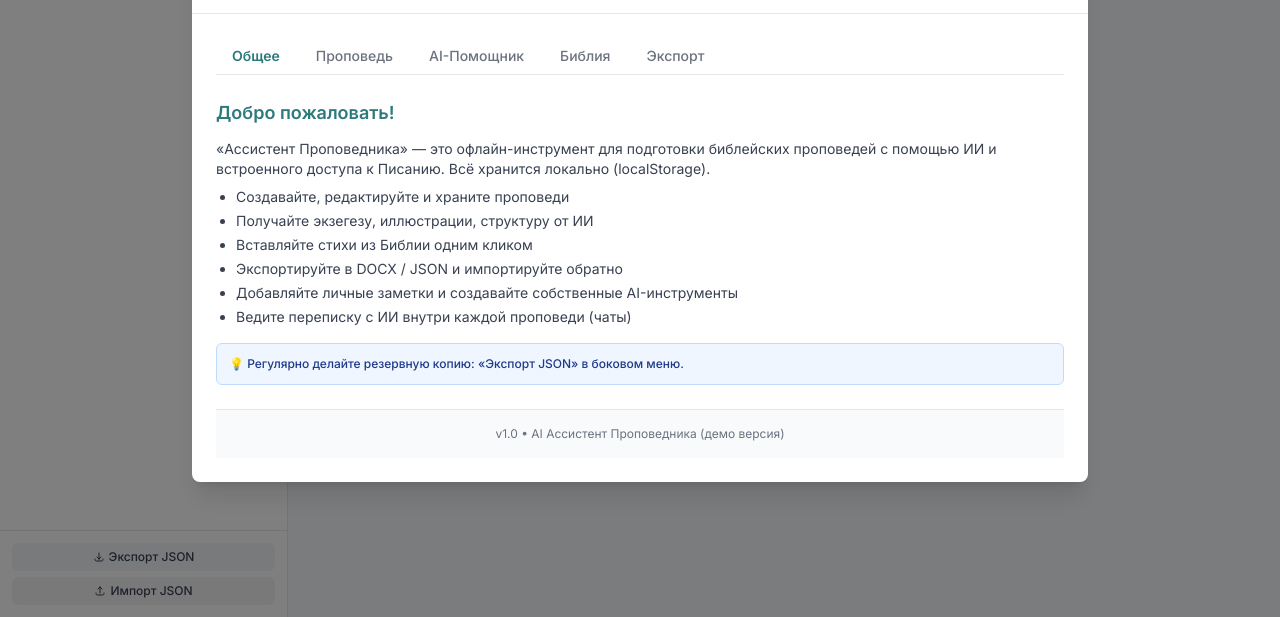
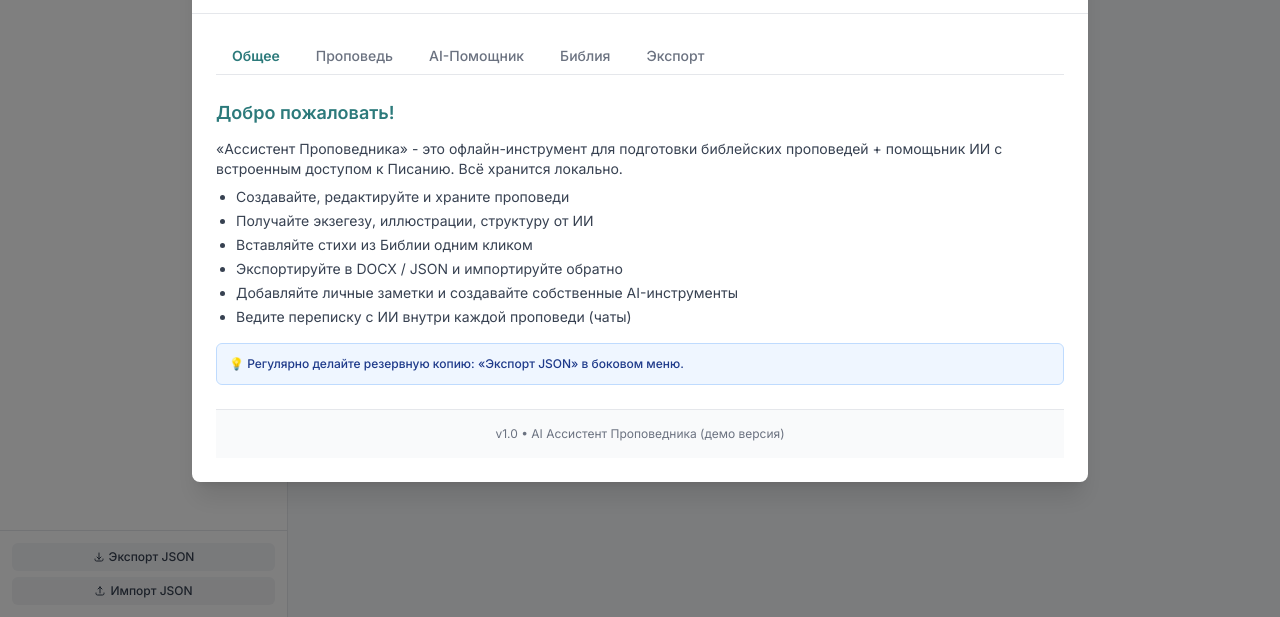
Before and after one commit to christian-word/theological-assistant, a plain HTML site: page index.html in a window 1280 px wide. Both pictures are taken after a click on the button "Помощь". Shown: the part 183-800 px from the top of the page. Drawn offline with nearby package versions, Linux system fonts and the light colour scheme; a script that the page names is missing.

Commit message:
Add files via upload

```diff
--- a/index.html
+++ b/index.html
@@ -757,7 +757,7 @@
   <!-- 1. Общее -->
   <div id="help-overview">
     <h3 class="text-lg font-semibold text-[#2c7a7b] mb-3">Добро пожаловать!</h3>
-    <p>«Ассистент Проповедника» — это офлайн-инструмент для подготовки библейских проповедей с помощью ИИ и встроенного доступа к Писанию. Всё хранится локально (localStorage).</p>
+    <p>«Ассистент Проповедника» - это офлайн-инструмент для подготовки библейских проповедей + помощьник ИИ с встроенным доступом к Писанию. Всё хранится локально.</p>
     <ul class="list-disc pl-5 space-y-1 mt-2">
       <li>Создавайте, редактируйте и храните проповеди</li>
       <li>Получайте экзегезу, иллюстрации, структуру от ИИ</li>
```
